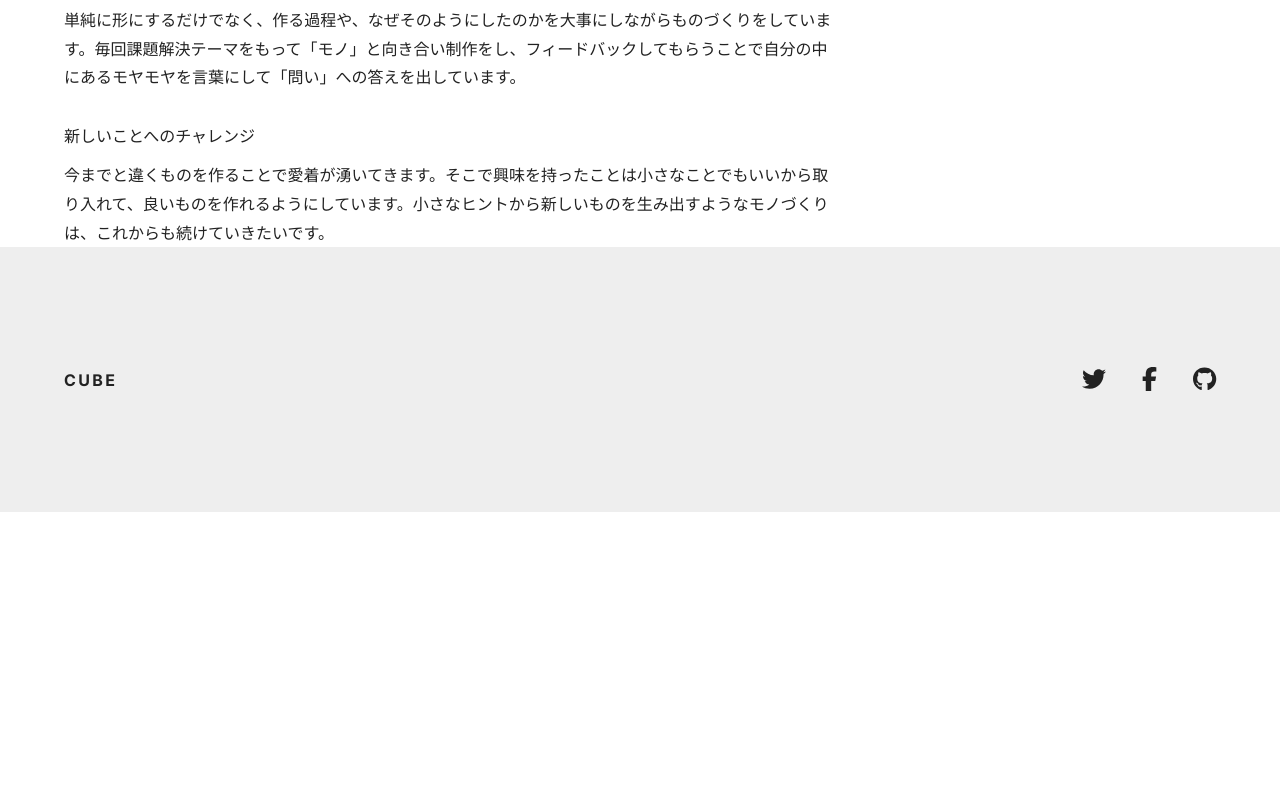
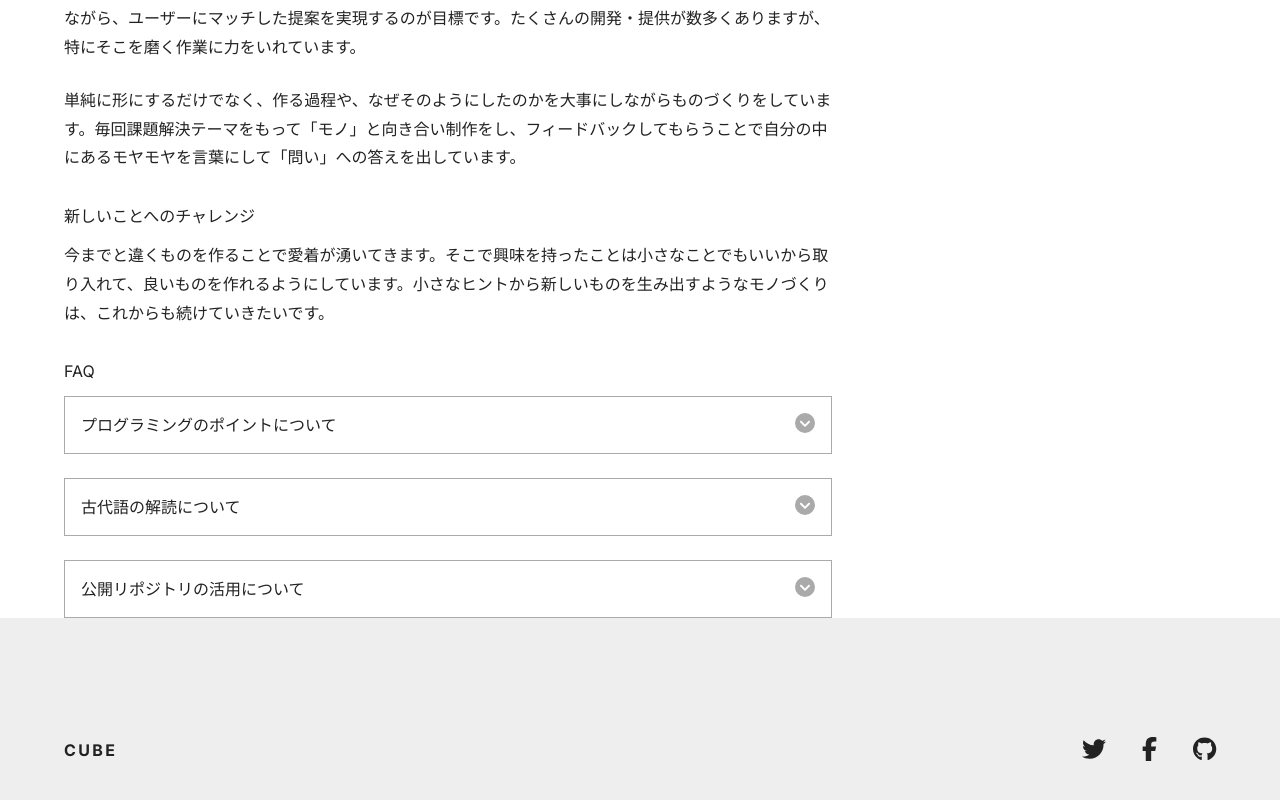
Before and after one commit to Kazuho1222/blog, a Next.js app: page /about in a window 1280 px wide. Shown: the part 1272-2072 px from the top of the page. Before the commit the page ends 1784 px from the top, so only its background shows below. Built offline with nearby package versions, Linux system fonts and the light colour scheme.

Commit message:
useStateとuseRefを使ってアコーディオンを作成する

```diff
--- a/app/about/page.tsx
+++ b/app/about/page.tsx
@@ -6,6 +6,7 @@ import Meta from '../components/meta'
 import PostBody from '../components/post-body'
 import { TwoColumn, TwoColumnMain, TwoColumnSidebar } from '../components/two-column'
 import eyecatch from '../images/about.jpg'
+import Accordion from '../components/accordion'
 
 export default function About() {
   return (
@@ -50,6 +51,23 @@ export default function About() {
             <p>
               今までと違くものを作ることで愛着が湧いてきます。そこで興味を持ったことは小さなことでもいいから取り入れて、良いものを作れるようにしています。小さなヒントから新しいものを生み出すようなモノづくりは、これからも続けていきたいです。
             </p>
+
+            <h2>FAQ</h2>
+            <Accordion heading="プログラミングのポイントについて">
+              <p>
+                プログラミングのポイントは、作りたいものを作ることです。楽しいことから思いつき、目標とゴールを決め、そこに向かってさまざまな課題を設定していきながら、プログラムを作っていきます。
+              </p>
+            </Accordion>
+            <Accordion heading="古代語の解読について">
+              <p>
+                古代語を解読するのに必要なのは、書かれた文字そのものだけです。古代の世界観や思考方法。それらを読み取ってこそ古代の世界観が理解できてきます。
+              </p>
+            </Accordion>
+            <Accordion heading="公開リポジトリの活用について">
+              <p>
+                公開リポジトリを活用すると、全世界のどこからでもアクセスし、開発者が関連するプロジェクトのタスクを利用することができます。
+              </p>
+            </Accordion>
           </PostBody>
         </TwoColumnMain>
 
--- /dev/null
+++ b/app/components/accordion.tsx
@@ -0,0 +1,43 @@
+'use client'
+
+import { faCircleChevronDown } from '@fortawesome/free-solid-svg-icons'
+import { FontAwesomeIcon } from '@fortawesome/react-fontawesome'
+import React, { useRef, useState } from 'react'
+import styles from '../../styles/accordion.module.css'
+
+interface AccordionProps {
+  heading: string;
+  children: React.ReactNode;
+}
+
+export default function Accordion({ heading, children }: AccordionProps) {
+  const [textIsOpen, setTextIsOpen] = useState(false)
+
+  const toggleText = () => {
+    setTextIsOpen((prev) => !prev)
+  }
+
+  const refText = useRef<HTMLDivElement | null>(null)
+
+  return (
+    <div className={textIsOpen ? styles.open : styles.close}>
+      <h3 className={styles.heading}>
+        <button onClick={toggleText}>
+          {heading}
+          <FontAwesomeIcon icon={faCircleChevronDown} className={styles.icon} />
+        </button>
+      </h3>
+      <div
+        className={styles.text}
+        ref={refText}
+        style={{
+          '--text-height': refText.current
+            ? `${refText.current.scrollHeight}px`
+            : '0px',
+        } as React.CSSProperties}
+      >
+        <div className={styles.textInner}>{children}</div>
+      </div>
+    </div >
+  )
+}
--- /dev/null
+++ b/styles/accordion.module.css
@@ -0,0 +1,74 @@
+.open,
+.close {
+  border: solid 1px var(--gray-25);
+}
+
+/* 見出し */
+.heading {
+  font-size: var(--body);
+}
+
+.heading button {
+  all: unset;
+  outline: revert;
+  -webkit-tap-highlight-color: trasparent;
+  cursor: pointer;
+  box-sizing: border-box;
+  width: 100%;
+  padding: 1em;
+  display: flex;
+  justify-content: space-between;
+  gap: 1em;
+}
+
+/* 見出しのアイコン */
+.icon {
+  color: var(--gray-25);
+  font-size: 1.25em;
+  transition: transform 0.5s;
+}
+
+.open .icon {
+  transform: rotate(180deg);
+}
+
+/* テキスト */
+.text {
+  overflow: hidden;
+  height: 0px;
+  transition: none;
+}
+
+.open .text {
+  animation: openAnim 0.5s forwards;
+}
+
+.close .text {
+  animation: closeAnim 0.5s forwards;
+}
+
+@keyframes openAnim {
+  0% {
+    height: 0px;
+  }
+  99% {
+    height: var(--text-height);
+  }
+  100% {
+    height: auto;
+  }
+}
+
+@keyframes closeAnim {
+  0% {
+    height: var(--text-height);
+  }
+  100% {
+    height: 0px;
+  }
+}
+
+.textInner {
+  padding: 0 1.4em 1.14em;
+  font-size: calc(var(--body) * 0.875);
+}
--- a/styles/hero.module.css
+++ b/styles/hero.module.css
@@ -3,7 +3,7 @@
 }
 
 .text {
-  padding-top: clac(var(--display) * 0.5);
+  padding-top: calc(var(--display) * 0.5);
   padding-bottom: calc(var(--display) * 0.7);
 }
 
--- a/styles/two-column.module.css
+++ b/styles/two-column.module.css
@@ -1,7 +1,7 @@
 .flexContainer {
   composes: sideBySide from "./utils.module.css";
   gap: var(--space-md);
-  marign: var(--space-md) 0 var (--space-lg);
+  margin: var(--space-md) 0 var (--space-lg);
 }
 
 @media (min-width: 768px) {
```
